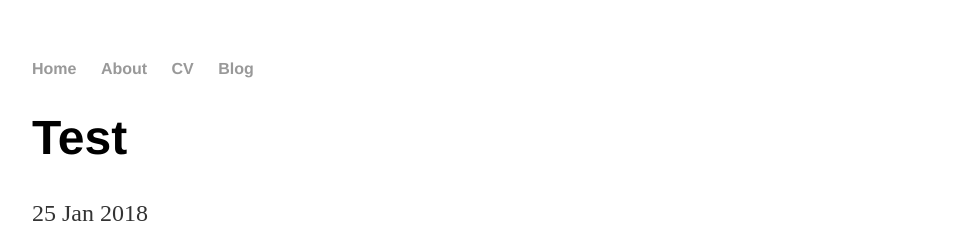
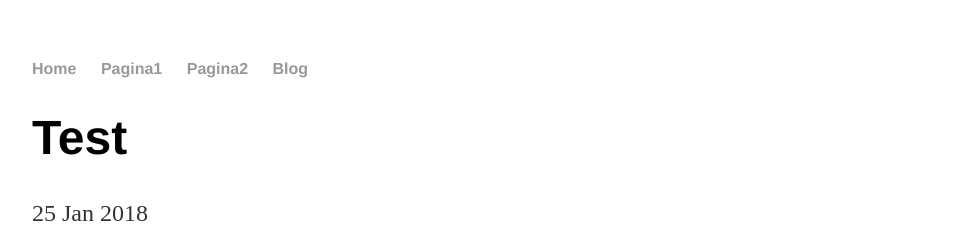
Before and after one commit to paoloamodio/paoloamodio.github.io, a Jekyll site: the page built from _posts/2018-01-25-test.md, in a window 1280 px wide. Shown: the top 252 px of the page, without its empty margins (160-1119 px from the left). Built offline with Jekyll 4.4.1, drawn with Linux system fonts in a browser that asks for light colours.

Commit message:
Update default.html

```diff
--- a/_layouts/default.html
+++ b/_layouts/default.html
@@ -12,8 +12,8 @@
     <nav>
 <ul>
 <li><a href="/">Home</a></li>
-<li><a href="/Pagina1">About</a></li>
-<li><a href="/Pagina2">CV</a></li>
+<li><a href="/Pagina1">Pagina1</a></li>
+<li><a href="/Pagina2">Pagina2</a></li>
 <li><a href="/blog">Blog</a></li>
 </ul>
     </nav>
```
